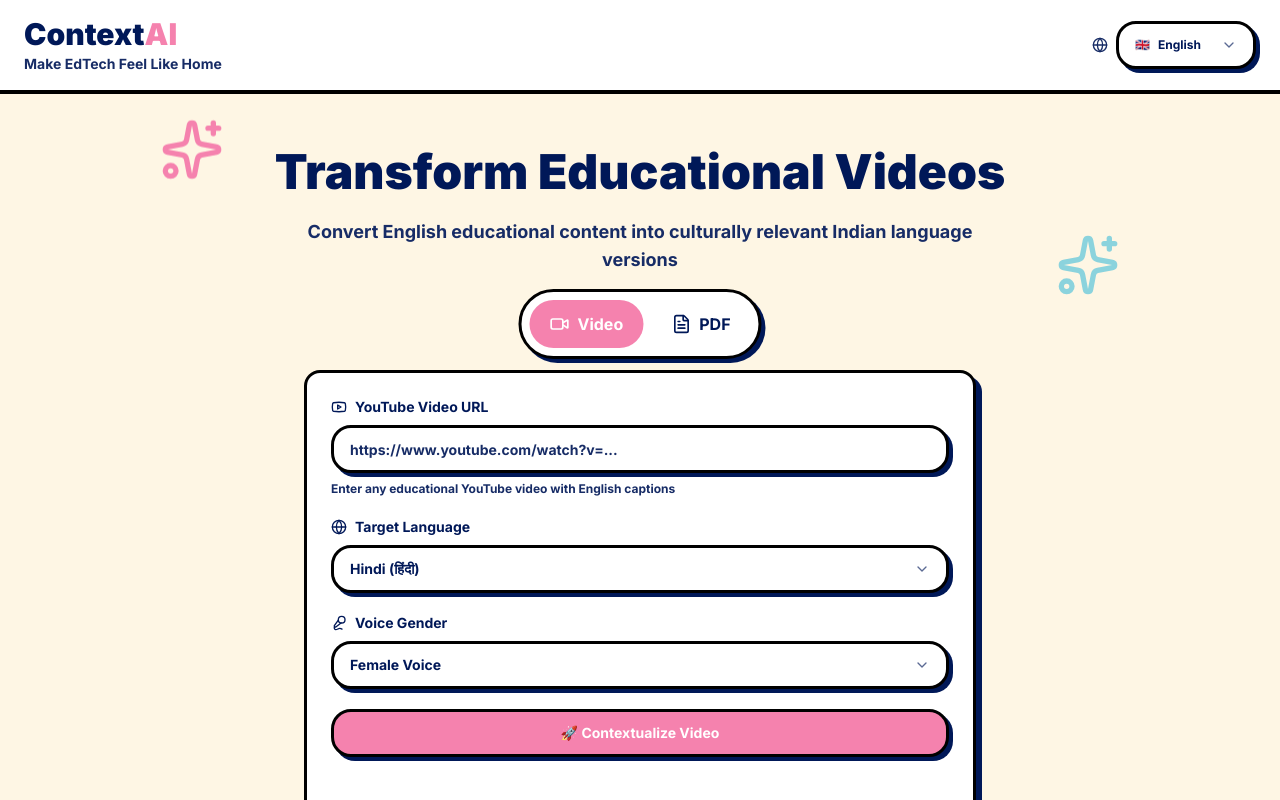
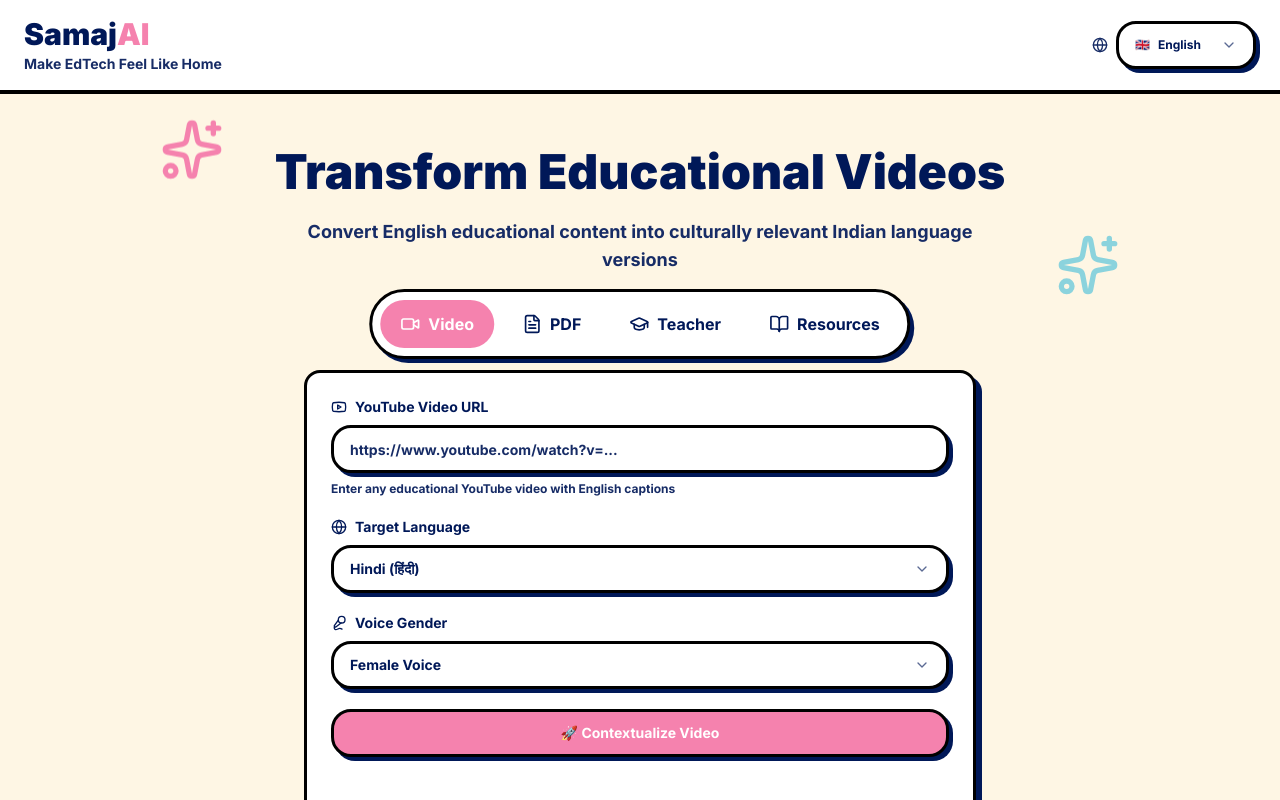
Before and after one commit to sach2004/samajAI, a Next.js app: page / in a window 1280 px wide. Shown: the top 800 px of the page. Built offline with nearby package versions, Linux system fonts and the light colour scheme.

Commit message:
fixed few other issues

```diff
--- a/app/layout.js
+++ b/app/layout.js
@@ -4,7 +4,7 @@ import "./globals.css";
 const inter = Inter({ subsets: ["latin"] });
 
 export const metadata = {
-  title: "ContextAI - Make EdTech Feel Like Home",
+  title: "SamajAI - Make EdTech Feel Like Home",
   description:
     "AI-powered educational video localization platform for Indian languages",
 };
--- a/app/page.js
+++ b/app/page.js
@@ -1,6 +1,7 @@
 "use client";
 
-import { FileText, Globe, Sparkles, Video } from "lucide-react";
+import { Globe, Sparkles, Video } from "lucide-react";
+import { FileText, GraduationCap, BookOpen } from "lucide-react";
 import { useState } from "react";
 import PDFInput from "../components/PDFInput";
 import PDFProcessingView from "../components/PDFProcessingView";
@@ -56,7 +57,7 @@ export default function Home() {
             {/* LEFT - Logo and Tagline */}
             <div>
               <h1 className="text-3xl font-black text-foreground">
-                Context<span className="text-[#f582ae]">AI</span>
+                Samaj<span className="text-[#f582ae]">AI</span>
               </h1>
               <p className="text-sm text-muted-foreground font-bold mt-0.5">
                 {t.tagline}
@@ -146,6 +147,28 @@ export default function Home() {
                   <FileText className="w-5 h-5" />
                   <span>PDF</span>
                 </button>
+                <button
+                  onClick={() => changeTab("teacher")}
+                  className={`flex items-center justify-center gap-2 px-5 py-3 rounded-full font-bold transition-all ${
+                    tab === "teacher"
+                      ? "bg-[#8bd3dd] text-foreground"
+                      : "text-foreground hover:bg-[#f3d2c1]"
+                  }`}
+                >
+                  <GraduationCap className="w-5 h-5" />
+                  <span>Teacher</span>
+                </button>
+                <button
+                  onClick={() => changeTab("resources")}
+                  className={`flex items-center justify-center gap-2 px-5 py-3 rounded-full font-bold transition-all ${
+                    tab === "resources"
+                      ? "bg-[#8bd3dd] text-foreground"
+                      : "text-foreground hover:bg-[#f3d2c1]"
+                  }`}
+                >
+                  <BookOpen className="w-5 h-5" />
+                  <span>Resources</span>
+                </button>
               </div>
             </div>
           )}
@@ -193,6 +216,20 @@ export default function Home() {
                 )}
               </>
             )}
+            {tab === "teacher" && (
+              <div className="text-center py-20">
+                <GraduationCap className="w-16 h-16 mx-auto text-[#8bd3dd] mb-4" />
+                <h3 className="text-2xl font-bold">Talk to Teacher</h3>
+                <p className="text-muted-foreground mt-2">Chat with an AI teacher coming soon!</p>
+              </div>
+            )}
+            {tab === "resources" && (
+              <div className="text-center py-20">
+                <BookOpen className="w-16 h-16 mx-auto text-[#8bd3dd] mb-4" />
+                <h3 className="text-2xl font-bold">Resources</h3>
+                <p className="text-muted-foreground mt-2">Study resources coming soon!</p>
+              </div>
+            )}
           </div>
         </div>
       </div>
--- a/components/VideoPlayerView.js
+++ b/components/VideoPlayerView.js
@@ -548,7 +548,8 @@ export default function VideoPlayerView({ videoData }) {
               Restart
             </Button>
 
-            <Button
+            {/* [TEMPORARILY HIDDEN] Talk to Teacher button - uncomment when ready */}
+            {/* <Button
               onClick={() => setShowVoiceTeacher(true)}
               variant="secondary"
               size="lg"
@@ -556,9 +557,10 @@ export default function VideoPlayerView({ videoData }) {
             >
               <Mic className="w-5 h-5 mr-2" />
               🎤 Talk to Teacher
-            </Button>
+            </Button> */}
 
-            <Button
+            {/* [TEMPORARILY HIDDEN] Ask Questions button - uncomment when ready */}
+            {/* <Button
               onClick={() => {
                 setShowChatbot(true);
                 setChatbotMinimized(false);
@@ -569,7 +571,7 @@ export default function VideoPlayerView({ videoData }) {
             >
               <MessageCircle className="w-5 h-5 mr-2" />
               💬 Ask Questions
-            </Button>
+            </Button> */}
 
             {videoEnded && (
               <Button
```
